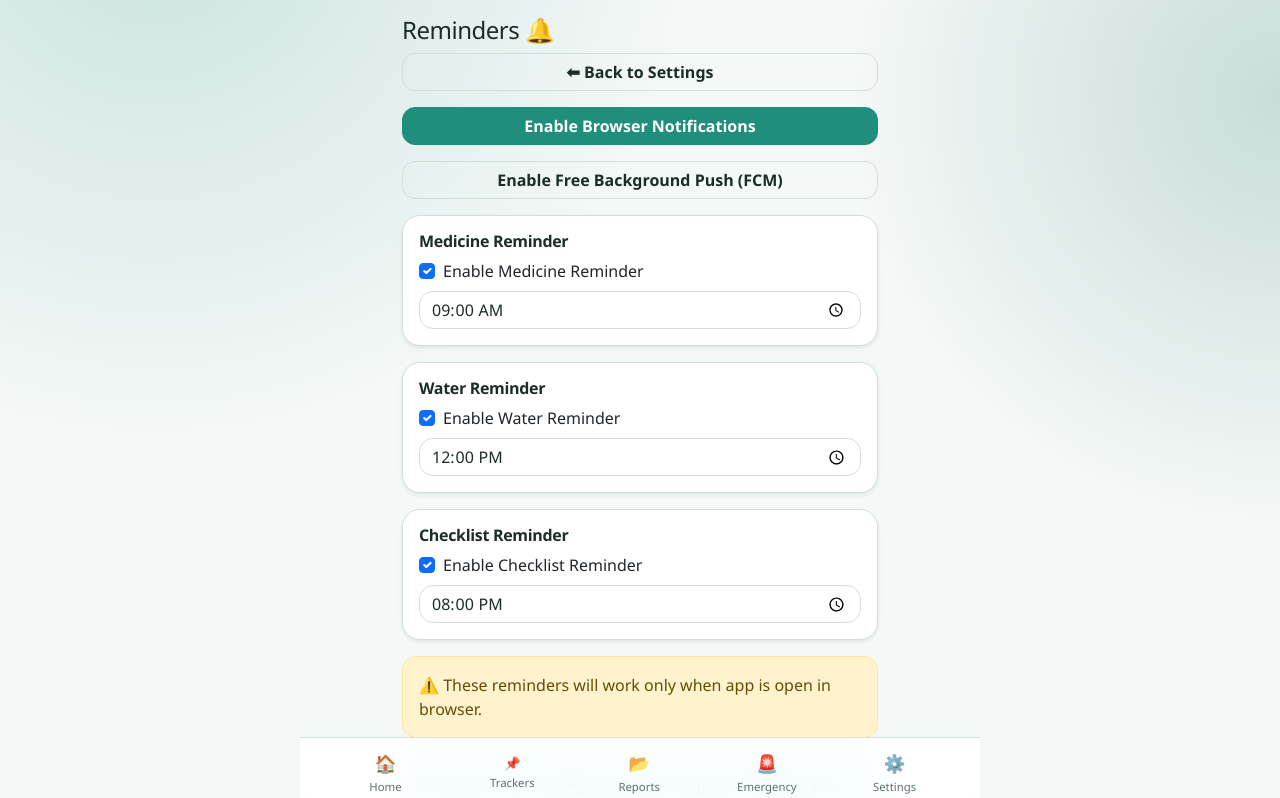
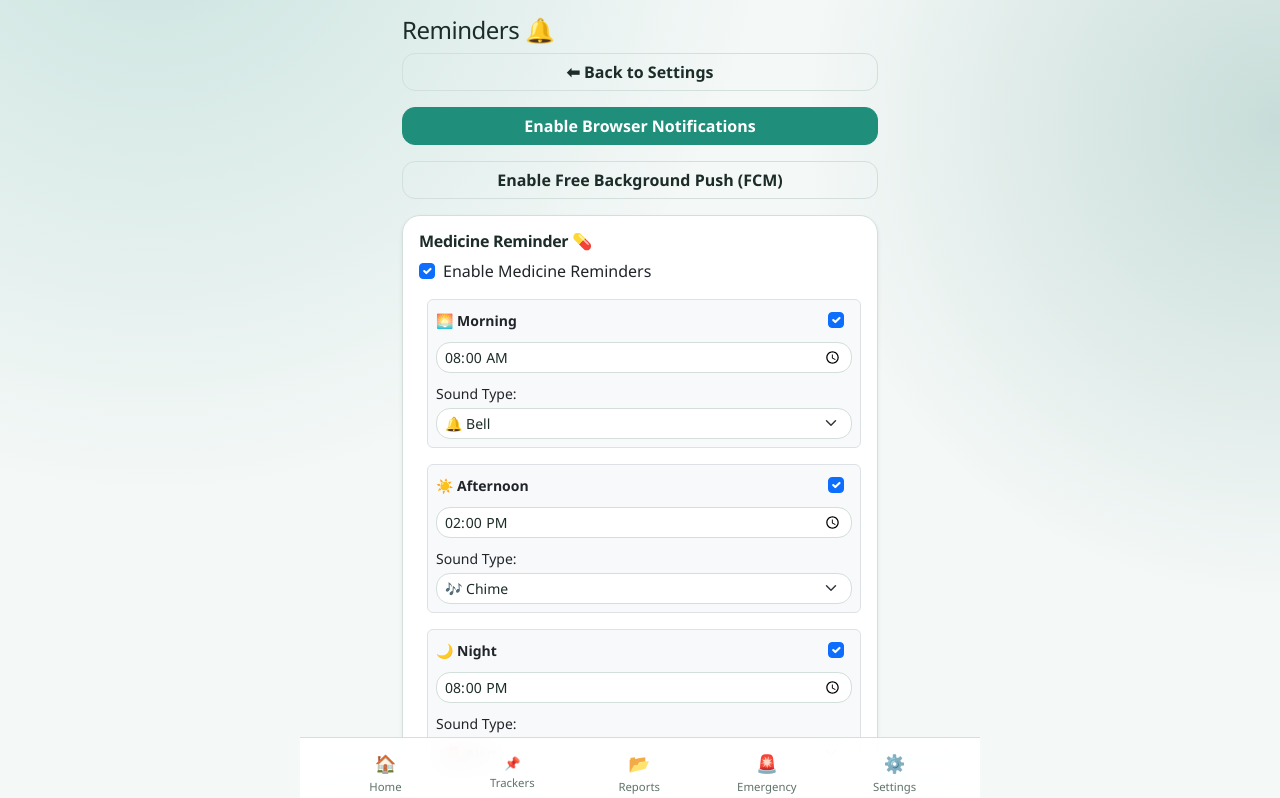
Before and after one commit to pinkujaydeep/pregnancy-tracker-app, a React (Vite) app: page /reminders in a window 1280 px wide. Shown: the top 798 px of the page. Built offline with nearby package versions, Linux system fonts and the light colour scheme; no server answers; the database is empty; sample sign-in values are in the browser's storage.

Commit message:
Adding audio support for reminders and cleaning up UI warnings about lmitations of web notifications. Also added logging for Firebase config loading to help with debugging.

```diff
--- a/public/firebase-messaging-sw.js
+++ b/public/firebase-messaging-sw.js
@@ -18,6 +18,11 @@ messaging.onBackgroundMessage((payload) => {
   const options = {
     body: payload.notification?.body || "You have a new reminder.",
     icon: "/icon.png",
+    sound: payload.notification?.sound || payload.data?.sound || "default",
+    data: {
+      ...payload.data,
+      sound: payload.notification?.sound || payload.data?.sound || "default",
+    },
   };
 
   self.registration.showNotification(title, options);
--- a/src/components/ReminderEngine.jsx
+++ b/src/components/ReminderEngine.jsx
@@ -26,12 +26,40 @@ export default function ReminderEngine() {
 
         const triggerKey = (name) => `${today}-${name}-${currentTime}`;
 
-        // Medicine reminder
-        if (settings.medicineReminder && settings.medicineTime === currentTime) {
-          const key = triggerKey("medicine");
-          if (!lastTriggered[key]) {
-            showNotification("Medicine Reminder 💊", "Time to take your medicine.");
-            setLastTriggered((prev) => ({ ...prev, [key]: true }));
+        // Medicine reminders - handle multiple times
+        if (settings.medicineReminder && settings.medicineTimes && Array.isArray(settings.medicineTimes)) {
+          settings.medicineTimes.forEach((med, idx) => {
+            if (med.enabled && med.time === currentTime) {
+              const key = triggerKey(`medicine-${idx}`);
+              if (!lastTriggered[key]) {
+                const timeLabel = idx === 0 ? "Morning" : idx === 1 ? "Afternoon" : "Night";
+                showNotification(
+                  `💊 Medicine Reminder - ${timeLabel}`,
+                  "Time to take your medicine.",
+                  {
+                    soundType: med.soundType || "bell",
+                    sound: true,
+                    requireInteraction: true,
+                  }
+                );
+                setLastTriggered((prev) => ({ ...prev, [key]: true }));
+              }
+            }
+          });
+        }
+
+        // Fallback for old single time format
+        if (settings.medicineReminder && settings.medicineTime && !settings.medicineTimes) {
+          if (settings.medicineTime === currentTime) {
+            const key = triggerKey("medicine");
+            if (!lastTriggered[key]) {
+              showNotification("Medicine Reminder 💊", "Time to take your medicine.", {
+                soundType: "bell",
+                sound: true,
+                requireInteraction: true,
+              });
+              setLastTriggered((prev) => ({ ...prev, [key]: true }));
+            }
           }
         }
 
@@ -39,7 +67,10 @@ export default function ReminderEngine() {
         if (settings.waterReminder && settings.waterTime === currentTime) {
           const key = triggerKey("water");
           if (!lastTriggered[key]) {
-            showNotification("Water Reminder 💧", "Drink water now.");
+            showNotification("Water Reminder 💧", "Drink water now.", {
+              soundType: "chime",
+              sound: true,
+            });
             setLastTriggered((prev) => ({ ...prev, [key]: true }));
           }
         }
@@ -48,7 +79,10 @@ export default function ReminderEngine() {
         if (settings.checklistReminder && settings.checklistTime === currentTime) {
           const key = triggerKey("checklist");
           if (!lastTriggered[key]) {
-            showNotification("Daily Checklist ✅", "Complete today’s checklist.");
+            showNotification("Daily Checklist ✅", "Complete today's checklist.", {
+              soundType: "alert",
+              sound: true,
+            });
             setLastTriggered((prev) => ({ ...prev, [key]: true }));
           }
         }
--- a/src/firebase.js
+++ b/src/firebase.js
@@ -13,6 +13,8 @@ const firebaseConfig = {
   measurementId: import.meta.env.VITE_FIREBASE_MEASUREMENT_ID,
 };
 
+console.log("Firebase Config Loaded:", firebaseConfig);
+
 for (const [key, value] of Object.entries(firebaseConfig)) {
   if (!value) {
     throw new Error(`Missing Firebase env var: ${key}`);
--- a/src/pages/Reminders.jsx
+++ b/src/pages/Reminders.jsx
@@ -13,7 +13,11 @@ export default function Reminders() {
 
   const [settings, setSettings] = useState({
     medicineReminder: true,
-    medicineTime: "09:00",
+    medicineTimes: [
+      { time: "08:00", enabled: true, soundType: "bell" },
+      { time: "14:00", enabled: true, soundType: "chime" },
+      { time: "20:00", enabled: true, soundType: "alert" },
+    ],
 
     waterReminder: true,
     waterTime: "12:00",
@@ -111,9 +115,9 @@ export default function Reminders() {
       </button>
 
       <div className="card p-3 shadow-sm mb-3">
-        <h6 className="fw-bold">Medicine Reminder</h6>
+        <h6 className="fw-bold">Medicine Reminder 💊</h6>
 
-        <div className="form-check mb-2">
+        <div className="form-check mb-3">
           <input
             className="form-check-input"
             type="checkbox"
@@ -122,17 +126,64 @@ export default function Reminders() {
               saveSettings({ ...settings, medicineReminder: e.target.checked })
             }
           />
-          <label className="form-check-label">Enable Medicine Reminder</label>
+          <label className="form-check-label">Enable Medicine Reminders</label>
         </div>
 
-        <input
-          type="time"
-          className="form-control"
-          value={settings.medicineTime}
-          onChange={(e) =>
-            saveSettings({ ...settings, medicineTime: e.target.value })
-          }
-        />
+        {settings.medicineReminder && settings.medicineTimes && (
+          <div className="ms-2">
+            {settings.medicineTimes.map((med, idx) => (
+              <div key={idx} className="mb-3 p-2 border rounded bg-light">
+                <div className="d-flex align-items-center justify-content-between mb-2">
+                  <label className="form-check-label fw-bold small">
+                    {idx === 0 ? "🌅 Morning" : idx === 1 ? "☀️ Afternoon" : "🌙 Night"}
+                  </label>
+                  <div className="form-check">
+                    <input
+                      className="form-check-input"
+                      type="checkbox"
+                      checked={med.enabled}
+                      onChange={(e) => {
+                        const updated = [...settings.medicineTimes];
+                        updated[idx].enabled = e.target.checked;
+                        saveSettings({ ...settings, medicineTimes: updated });
+                      }}
+                    />
+                  </div>
+                </div>
+
+                <div className="mb-2">
+                  <input
+                    type="time"
+                    className="form-control form-control-sm"
+                    value={med.time}
+                    onChange={(e) => {
+                      const updated = [...settings.medicineTimes];
+                      updated[idx].time = e.target.value;
+                      saveSettings({ ...settings, medicineTimes: updated });
+                    }}
+                  />
+                </div>
+
+                <div>
+                  <label className="form-label small mb-1">Sound Type:</label>
+                  <select
+                    className="form-select form-select-sm"
+                    value={med.soundType || "bell"}
+                    onChange={(e) => {
+                      const updated = [...settings.medicineTimes];
+                      updated[idx].soundType = e.target.value;
+                      saveSettings({ ...settings, medicineTimes: updated });
+                    }}
+                  >
+                    <option value="bell">🔔 Bell</option>
+                    <option value="chime">🎶 Chime</option>
+                    <option value="alert">🚨 Alert</option>
+                  </select>
+                </div>
+              </div>
+            ))}
+          </div>
+        )}
       </div>
 
       <div className="card p-3 shadow-sm mb-3">
@@ -184,14 +235,6 @@ export default function Reminders() {
           }
         />
       </div>
-
-      <div className="alert alert-warning">
-        ⚠️ These reminders will work only when app is open in browser.
-      </div>
-
-      <div className="alert alert-info">
-        Free push note: background push requires VAPID key in environment and Firebase Cloud Messaging setup.
-      </div>
     </div>
   );
 }
--- /dev/null
+++ b/src/utils/audio.js
@@ -0,0 +1,69 @@
+// Audio utility for reminder notifications
+
+const audioContext = typeof window !== "undefined" ? window.AudioContext || window.webkitAudioContext : null;
+
+export function playNotificationSound(type = "bell") {
+  // Prevent autoplay issues by using simple web audio API
+  try {
+    const ctx = new (window.AudioContext || window.webkitAudioContext)();
+
+    if (type === "bell") {
+      // Bell sound effect
+      const now = ctx.currentTime;
+      const osc = ctx.createOscillator();
+      const gain = ctx.createGain();
+
+      osc.connect(gain);
+      gain.connect(ctx.destination);
+
+      // Bell frequencies
+      osc.frequency.setValueAtTime(800, now);
+      osc.frequency.exponentialRampToValueAtTime(400, now + 0.3);
+
+      gain.gain.setValueAtTime(0.3, now);
+      gain.gain.exponentialRampToValueAtTime(0.01, now + 0.5);
+
+      osc.start(now);
+      osc.stop(now + 0.5);
+    } else if (type === "chime") {
+      // Chime sound effect
+      const now = ctx.currentTime;
+      const osc = ctx.createOscillator();
+      const gain = ctx.createGain();
+
+      osc.connect(gain);
+      gain.connect(ctx.destination);
+
+      osc.frequency.setValueAtTime(600, now);
+      osc.frequency.exponentialRampToValueAtTime(300, now + 0.4);
+
+      gain.gain.setValueAtTime(0.3, now);
+      gain.gain.exponentialRampToValueAtTime(0.01, now + 0.6);
+
+      osc.start(now);
+      osc.stop(now + 0.6);
+    } else if (type === "alert") {
+      // Alert beep
+      const now = ctx.currentTime;
+      const osc = ctx.createOscillator();
+      const gain = ctx.createGain();
+
+      osc.connect(gain);
+      gain.connect(ctx.destination);
+
+      // Two beeps
+      osc.frequency.value = 1000;
+      gain.gain.setValueAtTime(0.3, now);
+      gain.gain.setValueAtTime(0, now + 0.1);
+      osc.start(now);
+      osc.stop(now + 0.1);
+
+      gain.gain.setValueAtTime(0.3, now + 0.15);
+      gain.gain.setValueAtTime(0, now + 0.25);
+      osc.start(now + 0.15);
+      osc.stop(now + 0.25);
+    }
+  } catch (err) {
+    console.log("Audio playback not available:", err.message);
+  }
+}
--- a/src/utils/notifications.js
+++ b/src/utils/notifications.js
@@ -10,12 +10,26 @@ export async function requestNotificationPermission() {
   return permission === "granted";
 }
 
-export function showNotification(title, body) {
+import { playNotificationSound } from "./audio";
+
+export function showNotification(title, body, options = {}) {
   if (!("Notification" in window)) return;
   if (Notification.permission !== "granted") return;
 
-  new Notification(title, {
+  const notification = new Notification(title, {
     body,
-    icon: "/icon.png", // optional (if you have)
+    icon: "/icon.png",
+    tag: options.tag || "default",
+    requireInteraction: options.requireInteraction || false,
   });
+
+  // Play sound if enabled
+  if (options.sound !== false) {
+    playNotificationSound(options.soundType || "bell");
+  }
+
+  // Auto-close after 10 seconds if not requireInteraction
+  if (!options.requireInteraction) {
+    setTimeout(() => notification.close(), 10000);
+  }
 }
```
